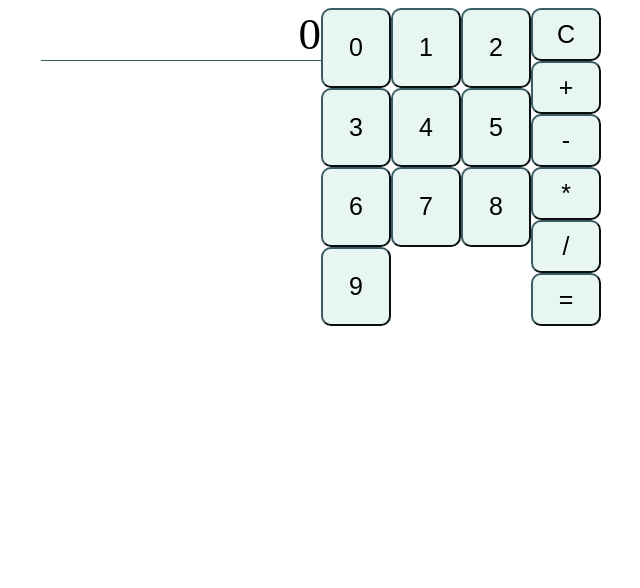
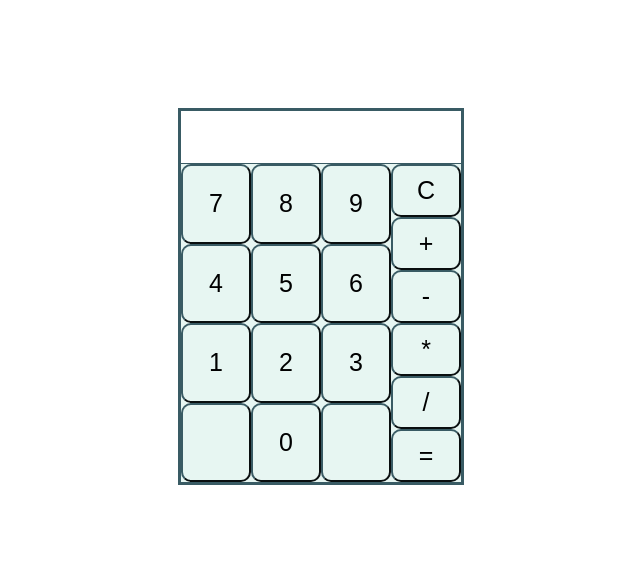
Before and after one commit to hurr-son/calculator, a plain HTML site: page index.html in a window 1280 px wide. Shown: the whole page, without its empty margins (319-959 px from the left). Drawn offline with Linux system fonts and the light colour scheme.

Commit message:
added some containers for flex arrangments rearranged buttons into preferred order

```diff
--- a/index.html
+++ b/index.html
@@ -9,20 +9,26 @@
     <title>Calculator</title>
 </head>
 <body>
+    <div id="master-container">
+        <div id="border-container">
+            <div id="display-container">
+                <div id="display"></div>
+            </div>
+            <div class="container">
+                <div class="digits">
+                    <button class="digit">7</button>
+                    <button class="digit">8</button>
+                    <button class="digit">9</button>
+                    <button class="digit">4</button>
+                    <button class="digit">5</button>
+                    <button class="digit">6</button>
+                    <button class="digit">1</button>
+                    <button class="digit">2</button>
+                    <button class="digit">3</button>
+                    <button type="button" class="digit blank" disabled></button>
+                    <button class="digit">0</button>
+                    <button type="button" class="digit blank" disabled></button>
 
-    <div class="container">
-        <div id="display">0</div>
-        <div class="digits">
-            <button id="0" class="digit">0</button>
-            <button id="1" class="digit">1</button>
-            <button id="2" class="digit">2</button>
-            <button id="3" class="digit">3</button>
-            <button id="4" class="digit">4</button>
-            <button id="5" class="digit">5</button>
-            <button id="6" class="digit">6</button>
-            <button id="7" class="digit">7</button>
-            <button id="8" class="digit">8</button>
-            <button id="9" class="digit">9</button>
                 </div>
                 <div class="operatorBtns">
                     <button id="clear">C</button>
@@ -33,6 +39,7 @@
                     <button id="equals">=</button>
                 </div>
             </div>
-
+        </div>
+    </div>
 </body>
 </html>
```
Lines whose indentation alone changed are shown as unchanged.
